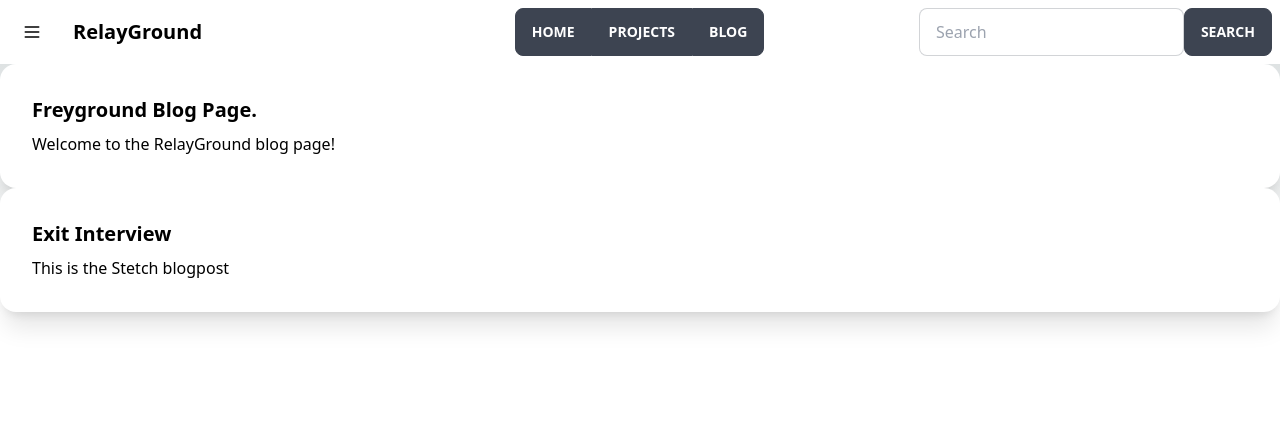
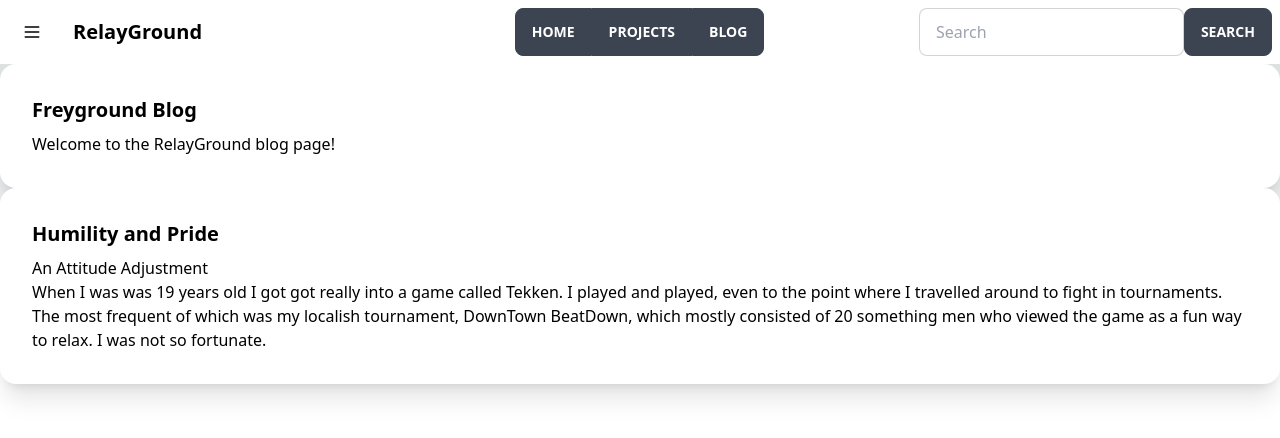
Before and after one commit to freylint/freyground, a Next.js app: page /blog in a window 1280 px wide. Shown: the top 438 px of the page. Built offline with nearby package versions, Linux system fonts and the light colour scheme.

Commit message:
Start writing Humility blogpost

```diff
--- a/src/app/blog/page.tsx
+++ b/src/app/blog/page.tsx
@@ -2,15 +2,15 @@
 
 import BlogCard from "../components/BlogCard";
 import { BlogPost } from "@site/interface/blog";
-import { Opener, IOpener } from "../components/Opener";
+import { IOpener, Opener } from "../components/Opener";
 
 export default function Blog() {
   const opener: IOpener = {
-      title: "Freyground Blog Page.",
-      Content: () => {
-        return(<p>Welcome to the RelayGround blog page!</p>);
-      },
-  }
+    title: "Freyground Blog",
+    Content: () => {
+      return <p>Welcome to the RelayGround blog page!</p>;
+    },
+  };
 
   return (
     <main>
@@ -20,16 +20,25 @@ export default function Blog() {
   );
 }
 
-
 const STechExit: BlogPost = {
-  title: "Exit Interview",
+  title: "Humility and Pride",
   date: new Date(2023, 4, 22),
   blurb: "Giving myself the exit interview I didn't earn.",
   draft: true,
   Component: () => {
     return (
       <article>
-        <p>This is the Stetch blogpost</p>
+        <h3>
+          An Attitude Adjustment
+        </h3>
+        <p>
+          When I was was 19 years old I got got really into a game called
+          Tekken. I played and played, even to the point where I travelled
+          around to fight in tournaments. The most frequent of which was
+          my localish tournament, DownTown BeatDown, which mostly consisted of
+          20 something men who viewed the game as a fun way to relax.
+          I was not so fortunate.
+        </p>
       </article>
     );
   },
--- a/src/app/components/BlogCard.tsx
+++ b/src/app/components/BlogCard.tsx
@@ -7,7 +7,7 @@ export default function BlogCard(blog: { blog: BlogPost }) {
   return (
     <article className="card bg-base-100 shadow-xl">
       <div className="card-body">
-        <h2 className="card-title">{blog.blog.title}</h2>
+        <h3 className="card-title">{blog.blog.title}</h3>
         <blog.blog.Component />
       </div>
     </article>
```
